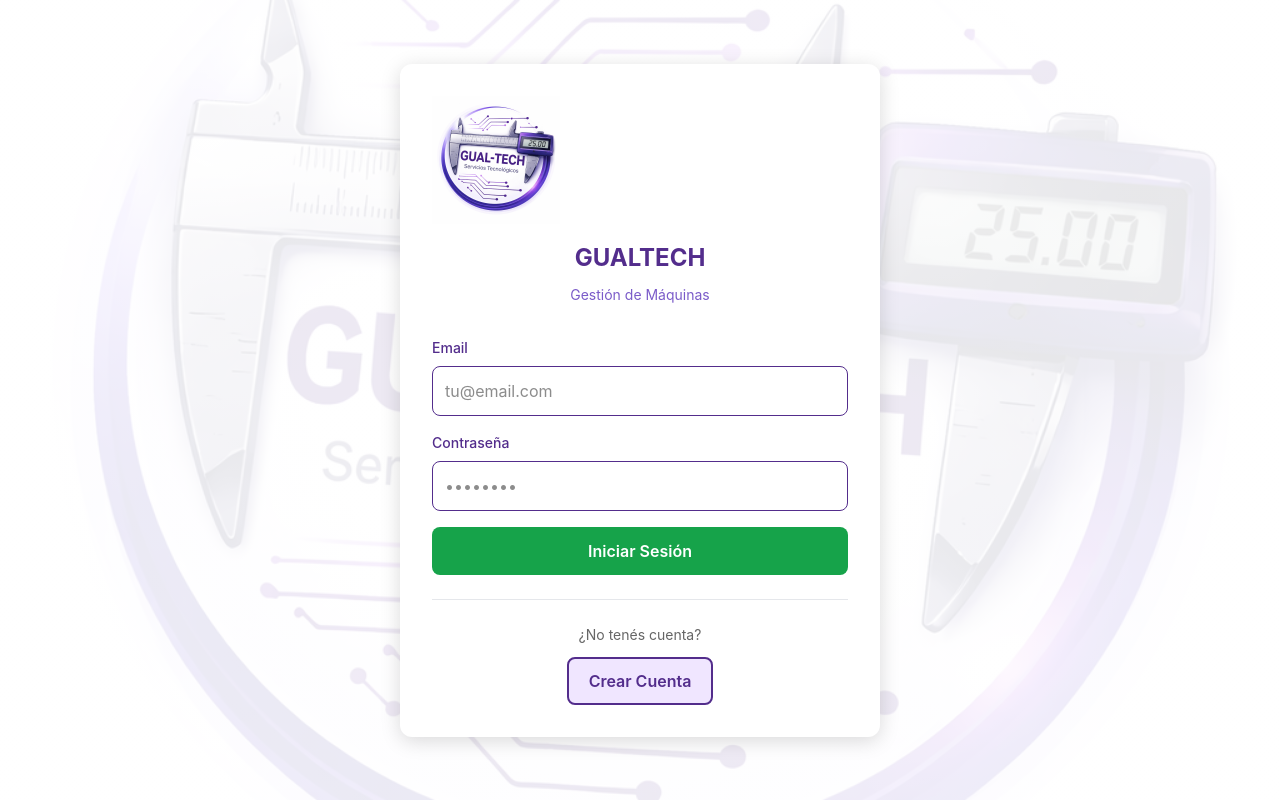
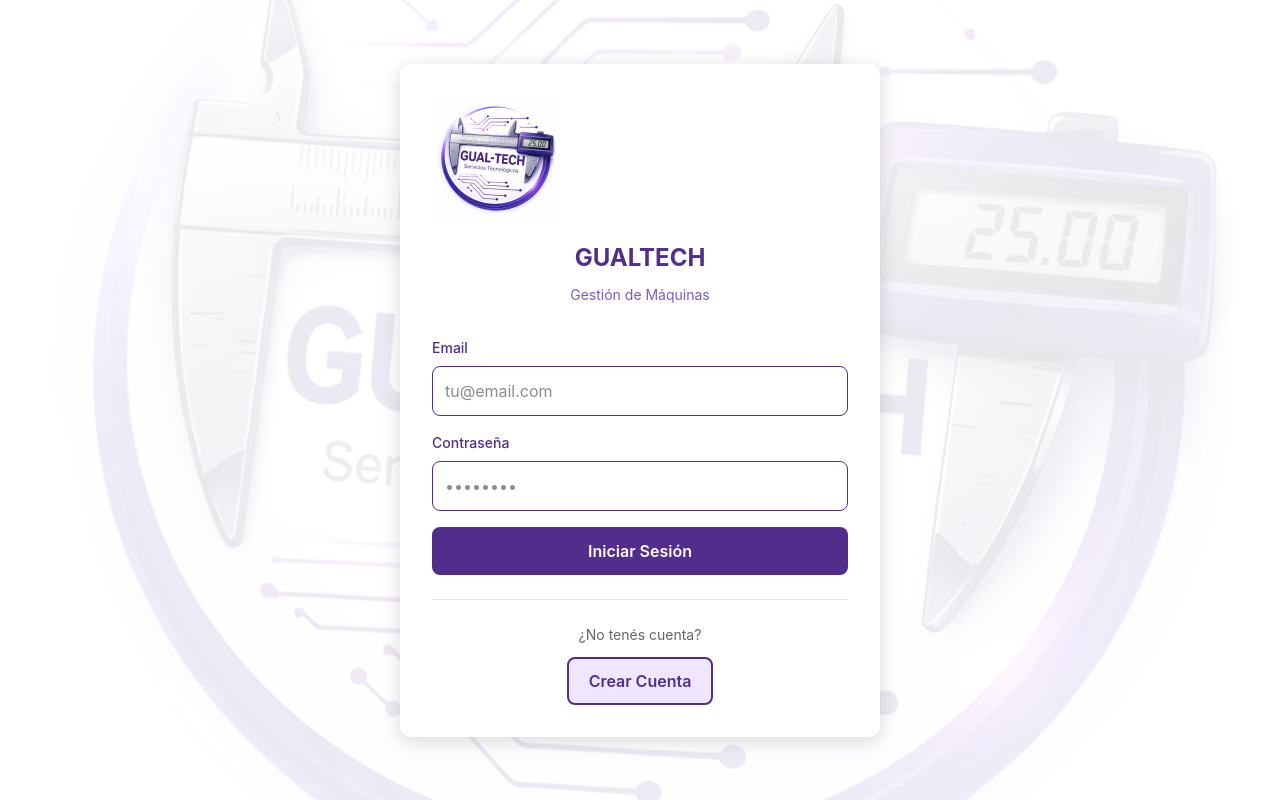
Before and after one commit to Magupe09/Gual-Tech, a React (Vite) app: page / in a window 1280 px wide. Built offline with nearby package versions, Linux system fonts and the light colour scheme; no server answers.

Commit message:
style: revertir botón login a morado y redondear contenedores en móvil

```diff
--- a/src/components/Layout.tsx
+++ b/src/components/Layout.tsx
@@ -23,7 +23,7 @@ export default function Layout({ children }: LayoutProps) {
 
       if (width < 768) {
         // Mobile
-        setDimensions({ width: '100vw', height: '100vh', padding: '16px', radius: '0' })
+        setDimensions({ width: '100%', height: 'calc(100vh - 32px)', padding: '16px', radius: '16px' })
       } else if (width < 1024) {
         // Tablet
         setDimensions({ width: '95vw', height: '90vh', padding: '20px', radius: '12px' })
--- a/src/pages/Login.tsx
+++ b/src/pages/Login.tsx
@@ -116,7 +116,7 @@ export default function Login() {
             style={{
               width: '100%',
               padding: '12px 24px',
-              backgroundColor: '#16a34a', // TEMPORAL: verde para verificar deploy (revertir)
+              backgroundColor: '#532D8C',
               color: '#ffffff',
               border: 'none',
               borderRadius: '8px',
```
